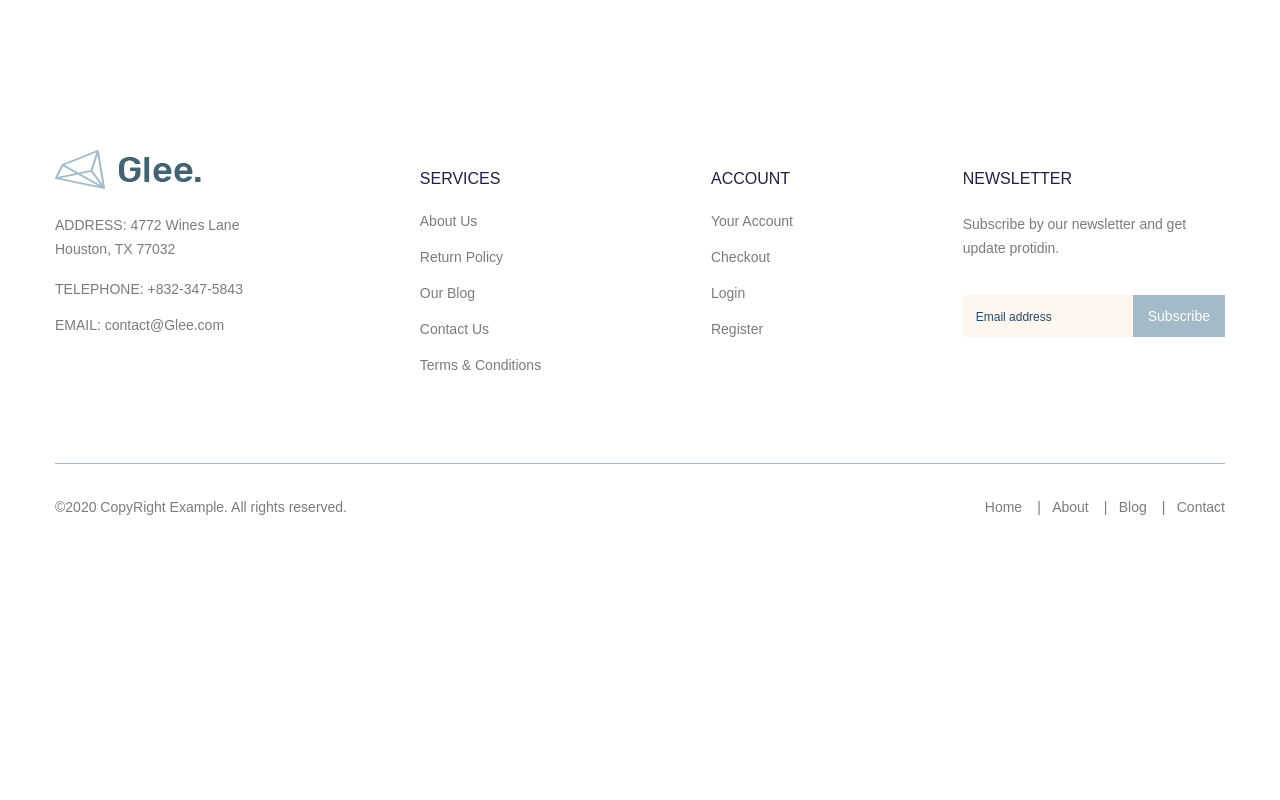
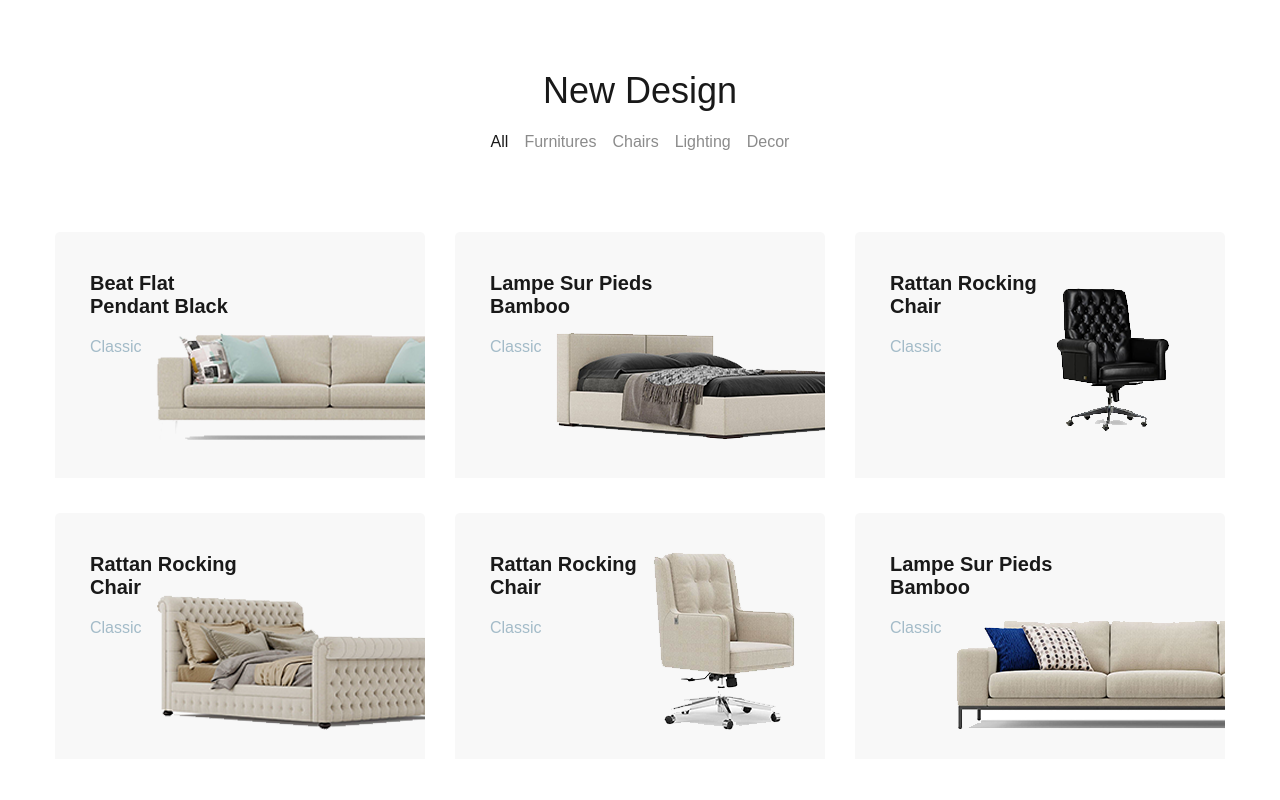
Before and after one commit to Hisenzerg/glee, a website: page app/index.html in a window 1280 px wide. Shown: the part 2980-3780 px from the top of the page. Before the commit the page ends 3535 px from the top, so only its background shows below. Drawn offline with nearby package versions, Linux system fonts and the light colour scheme; files that its build step writes are made by us from their sources; files whose address does not match are found by name.

Commit message:
added design section

```diff
--- a/app/index.html
+++ b/app/index.html
@@ -732,6 +732,95 @@
       </div>
     </section>
 
+    <section class="design">
+      <div class="container__fluid">
+        <div class="design__top">
+          <h2 class="title">New Design</h2>
+          <div class="filter-btn">
+            <button class="btn" data-filter="all">All</button>
+            <button class="btn" data-filter=".category-furnitures">Furnitures</button>
+            <button class="btn" data-filter=".category-chairs">Chairs</button>
+            <button class="btn" data-filter=".category-lighting">Lighting</button>
+            <button class="btn" data-filter=".category-decor">Decor</button>
+          </div>
+        </div>
+        <div class="design__content">
+          <a class="design__item mix category-chairs" href="#">
+            <div class="design__info">
+              <h5 class="design__info-title">
+                Beat Flat Pendant
+                Black
+              </h5>
+              <p class="design__info-text">
+                Classic
+              </p>
+            </div>
+            <img class="design__img" src="images/design/1.png" alt="design image">
+          </a>
+          <a class="design__item mix category-chairs" href="#">
+            <div class="design__info">
+              <h5 class="design__info-title">
+                Lampe Sur Pieds
+                Bamboo
+              </h5>
+              <p class="design__info-text">
+                Classic
+              </p>
+            </div>
+            <img class="design__img" src="images/design/2.png" alt="design image">
+          </a>
+          <a class="design__item mix category-furnitures" href="#">
+            <div class="design__info">
+              <h5 class="design__info-title">
+                Rattan Rocking
+                Chair
+              </h5>
+              <p class="design__info-text">
+                Classic
+              </p>
+            </div>
+            <img class="design__img" src="images/design/3.png" alt="design image">
+          </a>
+          <a class="design__item mix category-lighting" href="#">
+            <div class="design__info">
+              <h5 class="design__info-title">
+                Rattan Rocking
+                Chair
+              </h5>
+              <p class="design__info-text">
+                Classic
+              </p>
+            </div>
+            <img class="design__img" src="images/design/4.png" alt="design image">
+          </a>
+          <a class="design__item mix category-decor" href="#">
+            <div class="design__info">
+              <h5 class="design__info-title">
+                Rattan Rocking
+                Chair
+              </h5>
+              <p class="design__info-text">
+                Classic
+              </p>
+            </div>
+            <img class="design__img" src="images/design/5.png" alt="design image">
+          </a>
+          <a class="design__item mix category-furnitures" href="#">
+            <div class="design__info">
+              <h5 class="design__info-title">
+                Lampe Sur Pieds
+                Bamboo
+              </h5>
+              <p class="design__info-text">
+                Classic
+              </p>
+            </div>
+            <img class="design__img" src="images/design/6.png" alt="design image">
+          </a>
+        </div>
+      </div>
+    </section>
+
   </main>
 
   <footer class="footer">
--- a/app/js/main.js
+++ b/app/js/main.js
@@ -8,4 +8,6 @@ $(function () {
 
   var mixer = mixitup('.products__content');
 
+  var mixer = mixitup('.design__content');
+
 });
--- a/app/scss/style.scss
+++ b/app/scss/style.scss
@@ -334,7 +334,7 @@
 }
 
 .products {
-  padding: 75px 0 100px;
+  padding: 75px 0 0;
   &__top {
     text-align: center;
   }
@@ -452,6 +452,38 @@
   }
 }
 
+.design{
+  padding: 100px 0 110px;
+  &__top{
+    text-align: center;
+  }
+  &__content{
+    display: grid;
+    grid-template-columns: repeat(3, 1fr);
+    grid-template-rows: repeat(2, 1fr);
+    grid-gap: 35px 30px;
+  }
+  &__item{
+    position: relative;
+  }
+  &__info{
+    @extend %dms-bold;
+    position: absolute;
+    top: 40px;
+    left: 35px;
+  }
+  &__info-title{
+    max-width: 165px;
+    font-size: 20px;
+    color: #191919;
+    margin-bottom: 20px;
+  }
+  &__info-text{
+    font-size: 16px;
+    color: #a3bbc8;
+  }
+}
+
 
 
 
```
Also changed, not shown: app/images/design/1.png (added), app/images/design/2.png (added), app/images/design/3.png (added), app/images/design/4.png (added), app/images/design/5.png (added), app/images/design/6.png (added), app/js/main.min.js.
